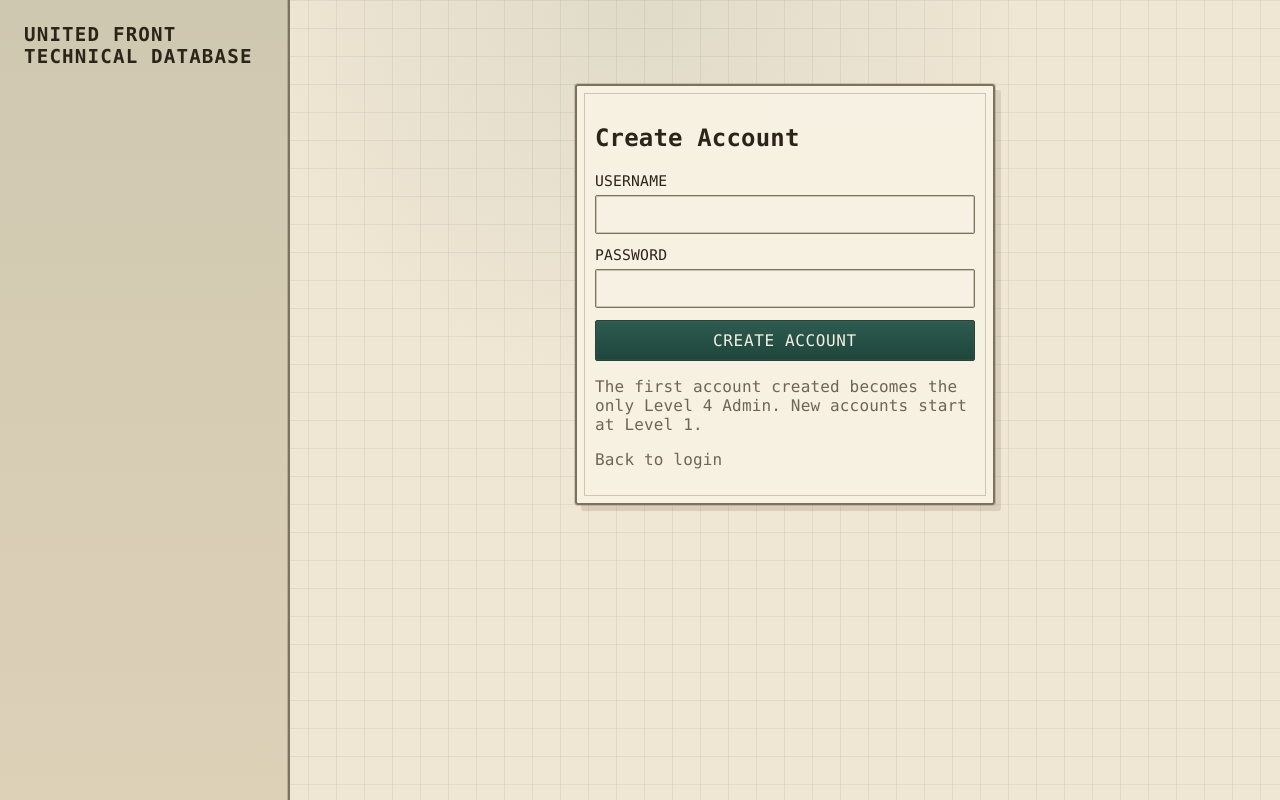
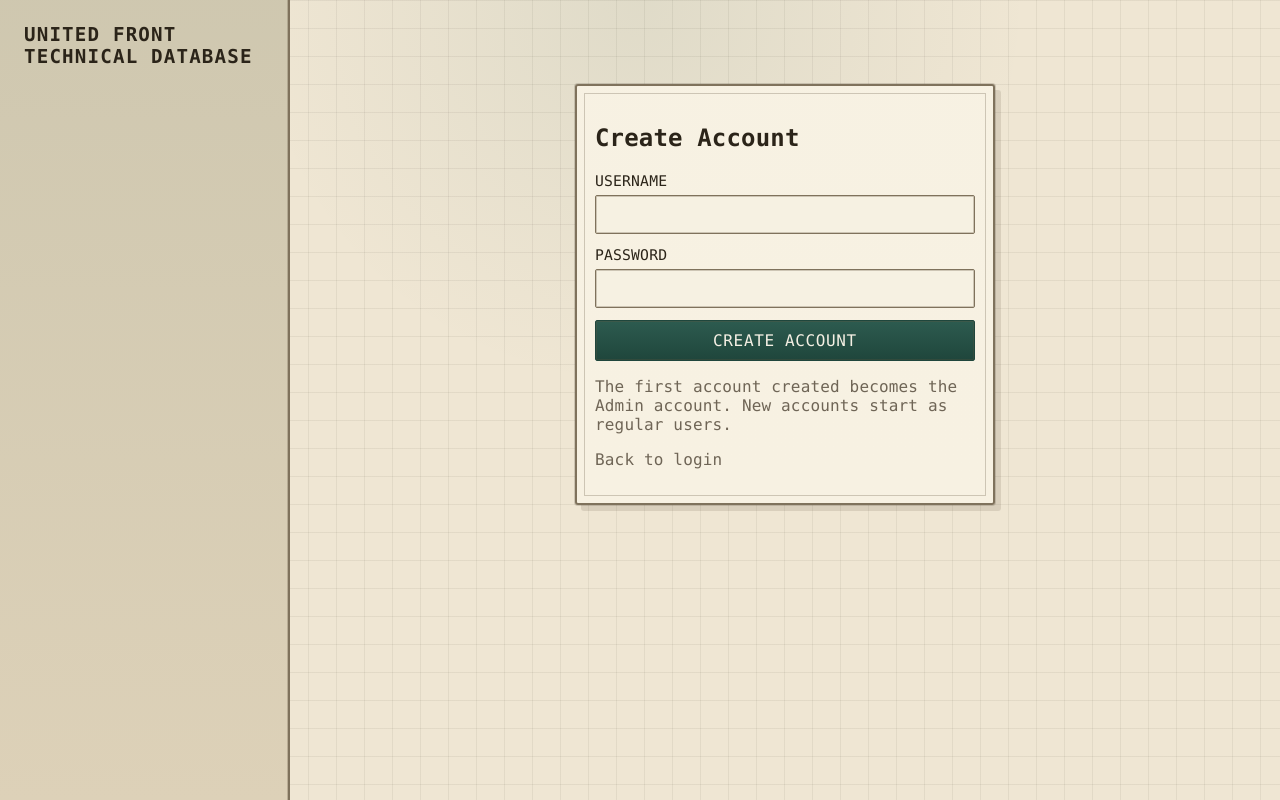
Before and after one commit to ArtyDaSmarty/UFTracker, a Flask app: page /register in a window 1280 px wide. Run offline with Flask 3, Linux system fonts and the light colour scheme.

Commit message:
Update register.html

```diff
--- a/templates/register.html
+++ b/templates/register.html
@@ -8,7 +8,7 @@
     <label>Password<input name="password" type="password" required></label>
     <button class="primary" type="submit">Create Account</button>
   </form>
-  <p class="muted">The first account created becomes the only Level 4 Admin. New accounts start at Level 1.</p>
+  <p class="muted">The first account created becomes the Admin account. New accounts start as regular users.</p>
   <p class="muted"><a href="{{ url_for('login') }}">Back to login</a></p>
 </section>
 {% endblock %}
```
